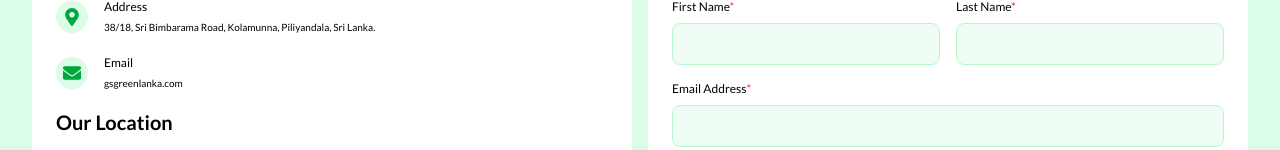
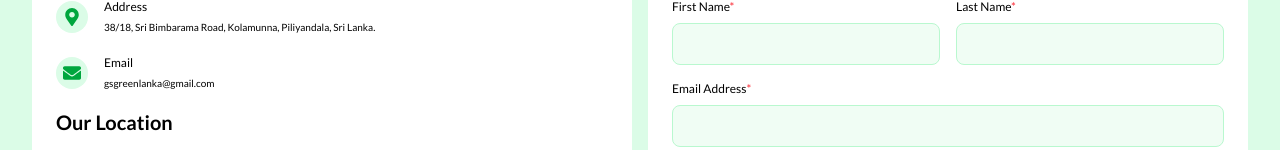
Before and after one commit to Dasundh99/spices_trade_platform, a React (Vite) app: page /contact in a window 1280 px wide. Shown: the part 173-323 px from the top of the page. Built offline with nearby package versions, Linux system fonts and the light colour scheme.

Commit message:
contact us email updated

```diff
--- a/src/pages/ContactUs.tsx
+++ b/src/pages/ContactUs.tsx
@@ -29,7 +29,7 @@ const ContactUs: React.FC = () => {
 
   const contactInfo = [
     { icon: <FaMapMarkerAlt className="text-green-600 text-lg" />, label: "Address", value: "38/18, Sri Bimbarama Road, Kolamunna, Piliyandala, Sri Lanka." },
-    { icon: <FaEnvelope className="text-green-600 text-lg" />, label: "Email", value: "gsgreenlanka.com" },
+    { icon: <FaEnvelope className="text-green-600 text-lg" />, label: "Email", value: "gsgreenlanka@gmail.com" },
   ];
 
   const formFields = [
```
